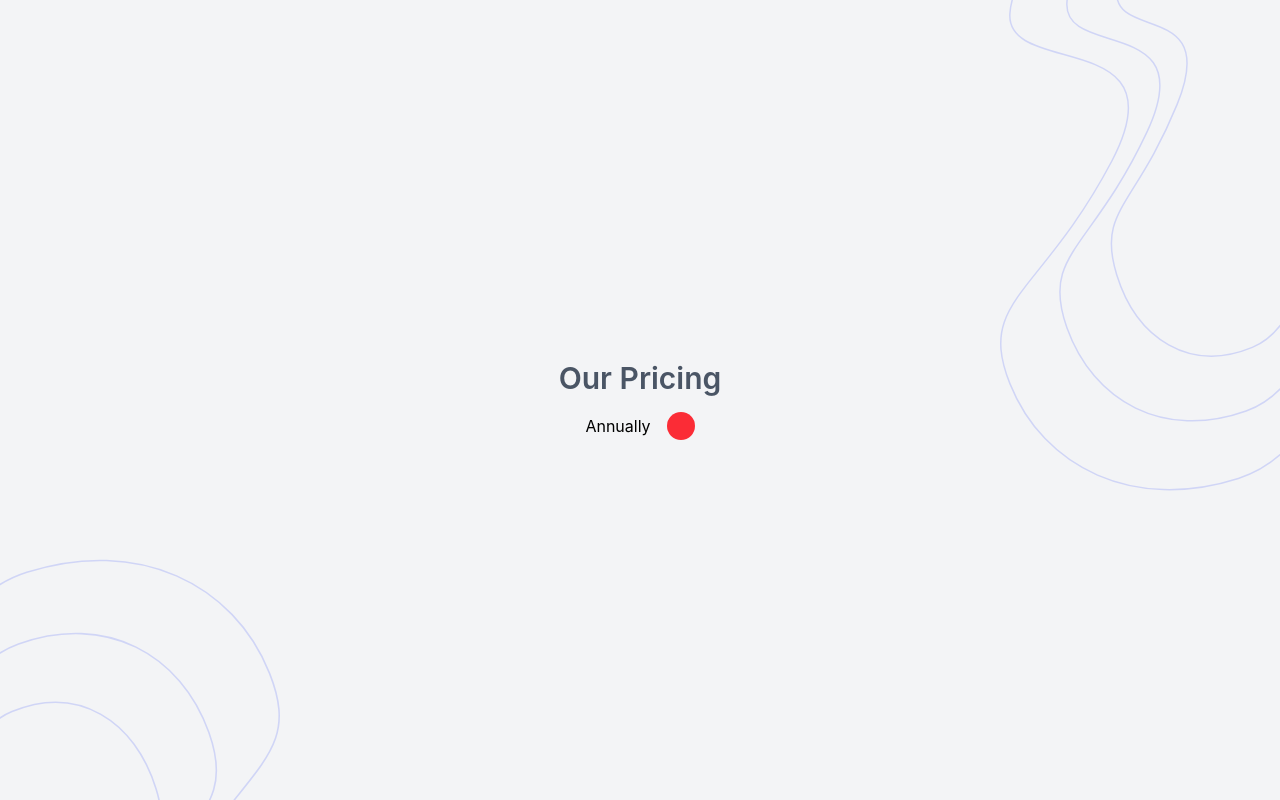
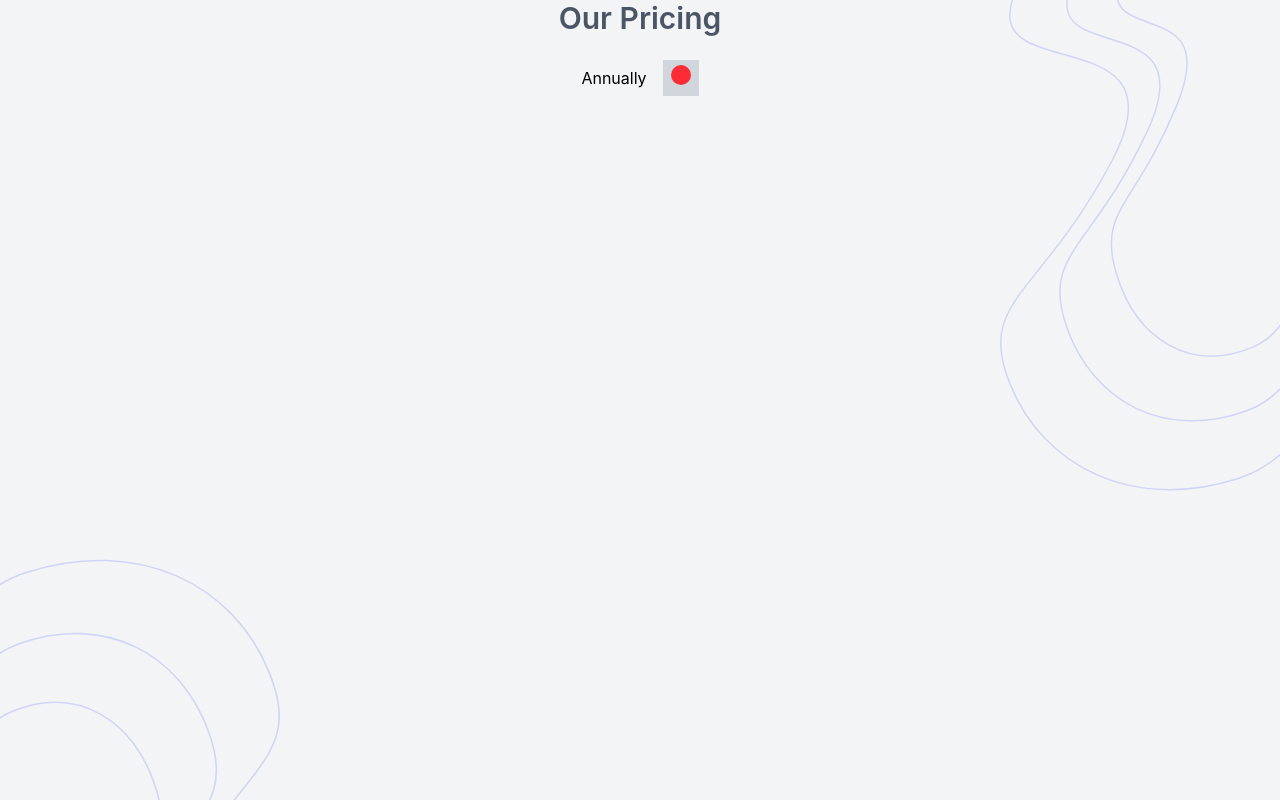
Before and after one commit to Developerfiyin/Pricing-components, a React (Vite) app: page / in a window 1280 px wide. Built offline with nearby package versions, Linux system fonts and the light colour scheme.

Commit message:
Update App.jsx

```diff
--- a/src/App.jsx
+++ b/src/App.jsx
@@ -4,18 +4,23 @@ import image1 from "./assets/bg-bottom.svg";
 function App() {
   return (
     <>
-      <section className="App bg-gray-100 min-h-screen flex items-center justify-center ">
+      <section className=" bg-gray-100 min-h-screen  ">
         <div className=" ">
 
+{/* THE DIV WITH PRICING AND BUTTONS IS BELOW THIS COMMENT */}
+          <div className="flex flex-col items-center justify-center gap-6">
 
-          <div className="flex flex-col gap-4">
+            <h2 className=" text-3xl font-semibold text-gray-600 "> Our Pricing </h2>
 
-            <h2 className=" text-3xl font-semibold text-gray-600"> Our Pricing </h2>
-
-            <div className="flex items-center justify-center gap-4">
+            <div className="flex gap-4">
 
            <button> Annually</button>
-                <button className="w-7 h-7 bg-red-500 rounded-full  "> </button>
+           <div className="flex justify-center gap-2 bg-gray-300">
+          <button className="w-9 h-9 bg-gray-300 rounded-lg">
+          <button className="w-5 h-5 bg-red-500 rounded-full ">  </button>
+
+          </button>
+           </div>
 
             </div>
              </div>
```
